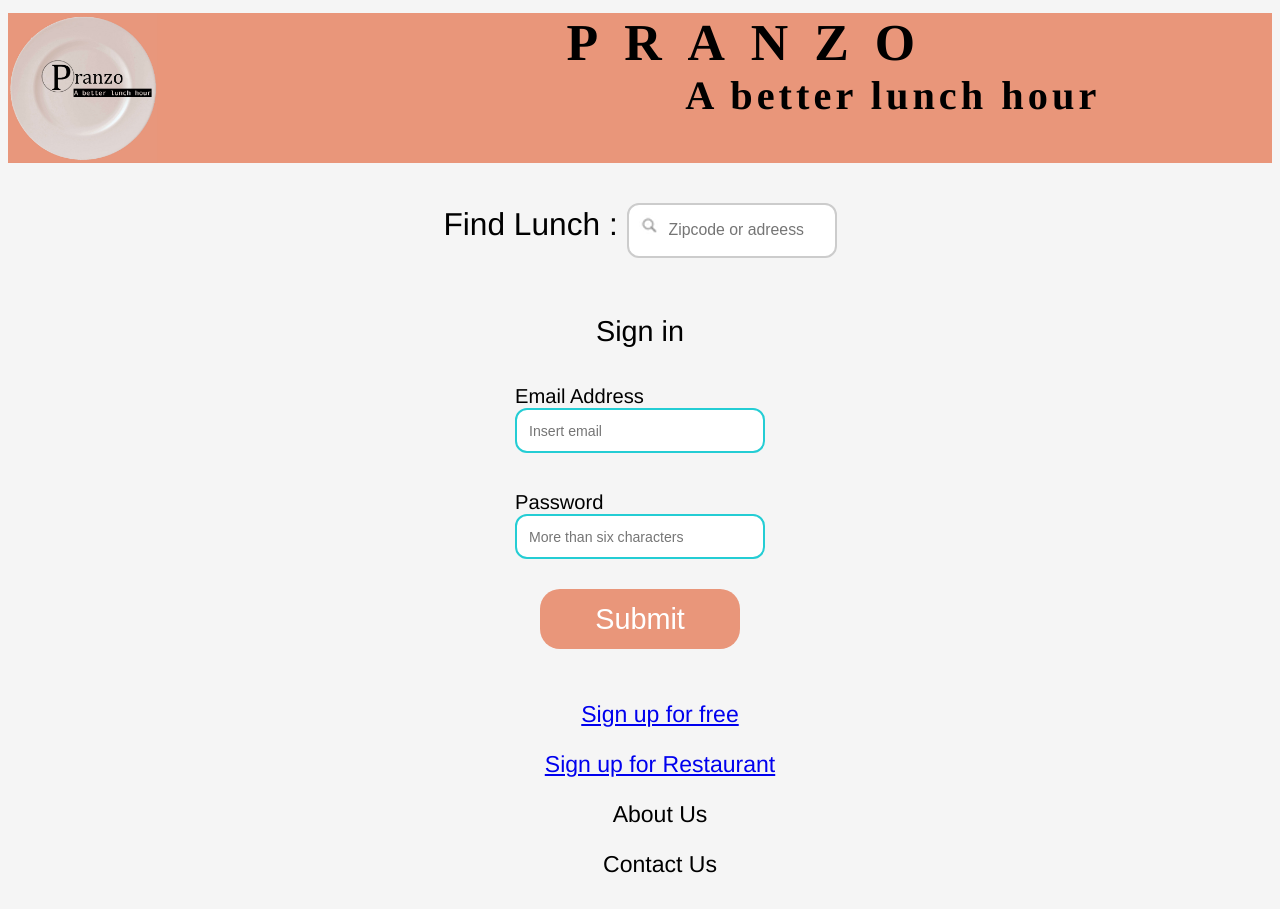
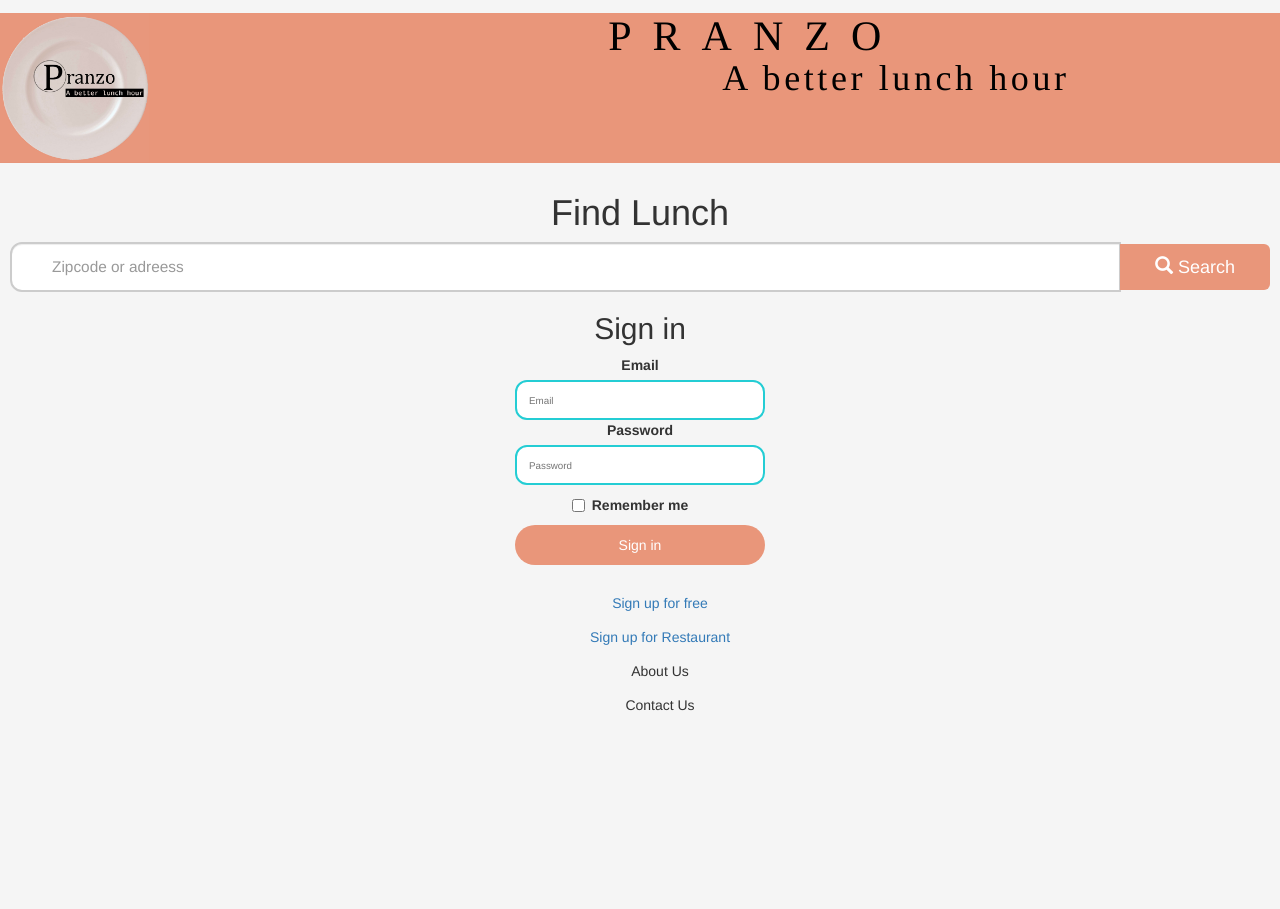
Before and after one commit to ededej/hw-submissions, a plain HTML site: page index.html in a window 1280 px wide. After the commit the page ends 800 px from the top, so only its background shows below. Drawn offline with nearby package versions, Linux system fonts and the light colour scheme.

Commit message:
index.html bootstrap add

```diff
--- a/index.html
+++ b/index.html
@@ -11,13 +11,27 @@
 
 <head>
     <meta charset="UTF-8">
+    <meta name="viewport" content="width=device-width, initial-scale=1, maximum-scale=1, user-scalable=yes">
     <title>Pranzo</title>
-    <link type="text/css" rel="stylesheet" href="main.css">
+
+    <!-- Latest compiled and minified CSS -->
+    <link rel="stylesheet" href="http://maxcdn.bootstrapcdn.com/bootstrap/3.3.7/css/bootstrap.min.css">
+
+    <!-- jQuery library -->
+    <script src="https://ajax.googleapis.com/ajax/libs/jquery/1.12.4/jquery.min.js"></script>
+
+    <!-- Latest compiled JavaScript -->
+    <script src="http://maxcdn.bootstrapcdn.com/bootstrap/3.3.7/js/bootstrap.min.js"></script>
+
+    <link rel="stylesheet" type="text/css"  href="main.css">
 
 </head>
+
+
 <body>
+
 <!-- The header of lunch website called Pranzo-->
-    <header>
+    <header id="banner">
         <a href="index.html"><img src="plate-004.jpg" width="150" height="150" alt="Ermal Dedej photo"
              style="float:left"></a>
         <h1> Pranzo </h1>
@@ -26,26 +40,56 @@
 
 
 <!--Here is the search bottom-->
-    <div id="search">
-       <label>Find Lunch : <input type="text" name="search" placeholder="Zipcode or adreess"> </label>
+
+    <div class="featurette" id="search">
+        <div class="featurette-inner text-center center-block">
+            <form role="form" class="search" >
+                <h3 class="no-margin-top h1">Find Lunch</h3>
+                <div class="input-group input-group-lg">
+                    <input type="search" placeholder="Zipcode or adreess" class="form-control">
+                    <span class="input-group-btn">
+                    <button class="btn btn-outline-primary btn-lg " type="button"><span class="glyphicon glyphicon-search"></span>  Search  </button>
+                        <!--<button type="submit" class="btnSearch"><span class="glyphicon glyphicon-search"></span>  Search </button>-->
+
+                    </span>
+                </div>
+            </form>
+        </div>
     </div>
 
 <!-- The singIn section -->
     <div id="signIn">
-        <form action="signIn.html">
-        <p> Sign in</p>
-        <label >Email Address <input type = "email" placeholder="Insert email"/></label>
-        <label >Password <input type = "password" minlength="6" placeholder="More than six characters"/></label>
-            <input type="submit" class="button">
+        <form class="form-singin">
+            <h2 class="form-signin-heading"> Sign in</h2>
+            <div class="control-group">
+                <label class="control-label" for="inputEmail"  >Email</label>
+                <div class="controls">
+                    <input type="email" id="inputEmail" placeholder="Email">
+                </div>
+            </div>
+            <div class="control-group">
+                <label class="control-label" for="inputPassword">Password</label>
+                <div class="controls">
+                    <input type="password" id="inputPassword" placeholder="Password">
+                </div>
+            </div>
+            <div class="control-group">
+                <div class="controls">
+                    <label class="checkbox">
+                        <input type="checkbox"> Remember me
+                    </label>
+                    <button type="submit" class="btnSubmit">Sign in</button>
+                </div>
+            </div>
         </form>
-        </div>
+    </div>
 
 <!-- This is last part with sign up, sign up resturant, about us, contatct us-->
 <!--I used a list to list them at the end-->
     <div id="underSearch">
         <ul>
             <li id="singUp" ><a href="signUp.html">Sign up for free </a></li>
-            <li id="singUpResturant" ><a href=".html">Sign up for Restaurant </a></li>
+            <li id="singUpResturant" ><a href="singUpRest.html">Sign up for Restaurant </a></li>
             <li id ="about">About Us</li>
             <li id="contactUs">Contact Us</li>
         </ul>
--- a/main.css
+++ b/main.css
@@ -1,68 +1,73 @@
 /*This is the main css where most of the CSS body and header will be devopled and other pages
 will inheret most of this styles*/
 /*Body css*/
+/*html { font-size: 100%; }*/
+
 body{
     background-color:whitesmoke;
     font-family: Helvetica, Arial, sans-serif;
 }
 
-/*Making the website responsive to different resulutions*/
-@media (max-width: 200px) {
-    html
-    {   font-size: 2%;
-        overflow: scroll;
+/*!*Making the website responsive to different resulutions*!*/
+@media (max-width: 480px) {
+    #banner h1{
+    font-size: 18px;
+    }
+    #banner h2{
+        font-size: 14px;
     }
 }
-@media (min-width: 300px) {
-    html {
-        font-size: 70%;
-        overflow: scroll;
+/*Iphone 6s and up*/
+@media (min-width: 481px)and (max-width: 736px) {
+    #banner h1{
+        font-size: 22px;
+    }
+    #banner h2{
+        font-size: 16px;
+    }
+}
+@media (min-width: 767px) {
+    #banner h1{
+        font-size: 42px;
+    }
+    #banner h2{
+        font-size: 36px;
     }
 }
 
-@media (min-width: 360px) {
-    html {
-        font-size: 95%;
-        overflow: scroll;
+@media (min-width: 992px) and (max-width: 1199px) {
+    #banner h1{
+        font-size: 52px;
+    }
+    #banner h2{
+        font-size: 46px;
     }
 }
 
-@media (min-width: 500px) {
+@media (min-width: 1200px) {
     html {
-        font-size: 135%;
+        font-size: 400px;
         overflow: scroll;
     }
-}
 
-@media (min-width: 700px) {
-    html {
-        font-size: 160%;
-        overflow: scroll;
-    }
-}
 
-@media (min-width: 1000px) {
-    html { font-size: 180%; }
-}
-
-@media (min-width: 1500px) {
-    html { font-size: 225%; }
 }
 
 /*header css which include the logo and banner*/
+
 header{
     background-color:darksalmon;
     height: 150px;
     margin-bottom: 10px;
     position: relative;
-    min-width: 50%;
+    min-width: 20%;
     max-width: 100%;
 }
 
 header h1{
     margin:1% 2% 0% 20%  ;
     color:black;
-    font-size:1.8em;
+    font-size:20px;
     text-transform:uppercase;
     text-align: center;
     letter-spacing:0.5em;
@@ -72,7 +77,7 @@
 header h2{
     margin-left:40%  ;
     margin-top: 0%;
-    font-size: 1.4em;
+    font-size: 15px;
     color:black;
     text-align:center;
     letter-spacing:0.1em;
@@ -82,46 +87,56 @@
 
 /*search css*/
 #search{
-    align-items: baseline;
+    align-content: center;
+    text-align: center;
+}
+.featurette{
+    text-align: center;
+    /*width:90%;*/
     margin-top: 10px;
-    text-align: center;
-    padding-top: 30px;
+    padding-left: 10px;
+    padding-right:10px;
     font-size: 1.1em;
 }
 
-input[type=text] {
-    height: 55px;
-    width: 210px;
+.featurette input[type=search] {
+    height: 50px;
     box-sizing: border-box;
     border: 2px solid #ccc;
     border-radius: 12px;
-    font-size: .5em;
+    font-size: 1em;
     background-color: white;
-    background-image: url('search_icon.png');
     background-position: 10px 10px;
     background-repeat: no-repeat;
     padding: 12px 10px 12px 40px;
     -webkit-transition: width 0.4s ease-in-out;
     transition: width 0.4s ease-in-out;
 }
-
-/*making the search box to be larger when focus on it*/
-input[type=text]:focus {
-    width: 91%;
-    height: 65px;
+.btn{
+    color:white;
+    height:70px;
 }
 
+button[type=button] {
+    background-color:darksalmon  ;
+    width:150px;
+    height: 70px;
+    border:4px;
+    border-radius: 20px;
+    font-size: 1em;
+}
+
+
 /*Sign in CSS*/
-form {
+/*!*The siging it will aling in center*!*/
+
+#signIn {
     /* Just to center the form on the page */
     margin: 0 auto;
     width: 400px;
     /* To see the outline of the form */
-    padding: 1em;
-}
-
-/*The siging it will aling in center*/
-#signIn{
+    max-width: 330px;
+    padding-bottom: 2em;
     align-content: center;
     text-align: center;
     font-size: 1em;
@@ -129,19 +144,9 @@
 
 }
 
-/*I have costumize the lable of the sing in to be centered */
-#signIn  label {
-    width: 90px;
-    padding-bottom: 10px;
-    display: inline-table ;
-    text-align:left;
-    margin-bottom: 20px;
-    font-size: 0.7em;
-}
-
-/*The css for the input box for sing in */
+/*!*The css for the input box for sing in *!*/
 input[type=email] {
-    height: 45px;
+    height: 40px;
     width: 250px;
     box-sizing: border-box;
     border: 2px solid #24cdd4;
@@ -154,7 +159,7 @@
 
 }
 input[type=password] {
-    height: 45px;
+    height: 40px;
     width: 250px;
     box-sizing: border-box;
     border: 2px solid #24cdd4;
@@ -167,14 +172,14 @@
 
 }
 
-/*The button that submitts sing in information*/
-.button{
+/*!*The button that submitts sing in information*!*/
+.btnSubmit{
     color:white;
 }
-input[type=submit] {
+button[type=submit] {
     background-color:darksalmon  ;
-    width:200px;
-    height: 60px;
+    width:250px;
+    height: 40px;
     border:4px;
     border-radius: 20px;
     font-size: 1em;
@@ -184,11 +189,11 @@
 #underSearch{
     align-content: center;
     text-align: center;
-    font-size: 0.8em;
+    font-size: 1em;
 }
 
 #underSearch li{
     display: block;
     text-align: center;
-    margin-bottom: 1em;
+    padding-bottom: 1em;
 }
--- a/signUp.js
+++ /dev/null
@@ -1 +0,0 @@
-open("index.html","index");
```
Also changed, not shown: singUpRest.html (added, +142 -0 lines), test.js (added, +17 -0 lines).
